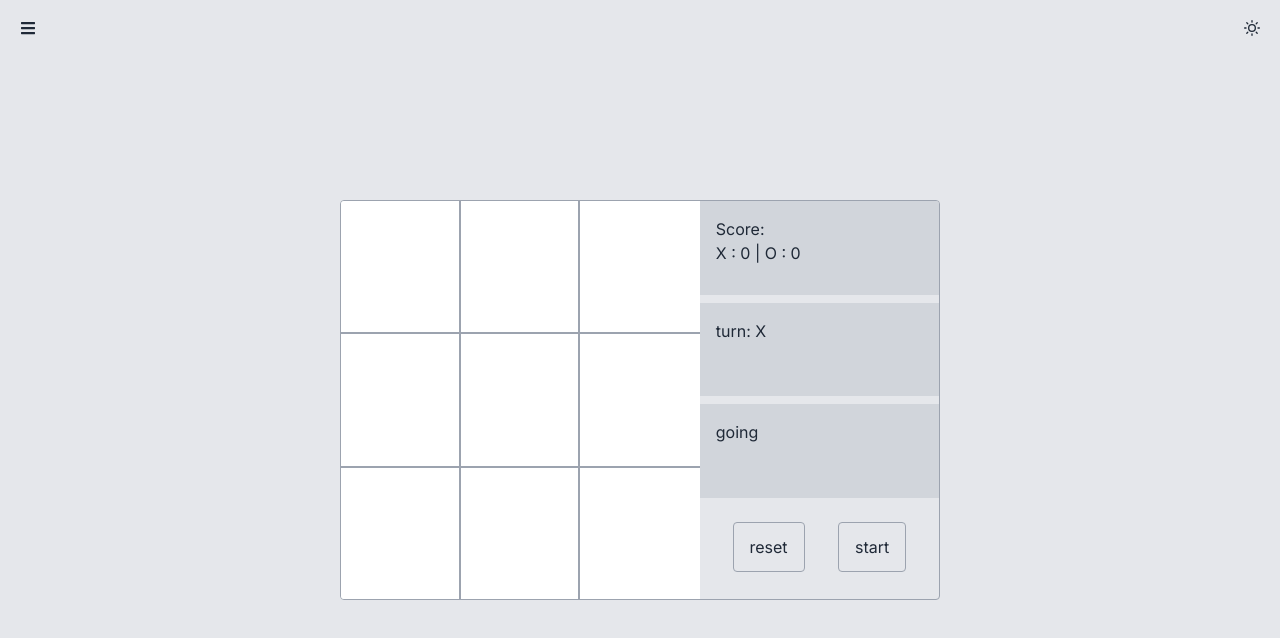
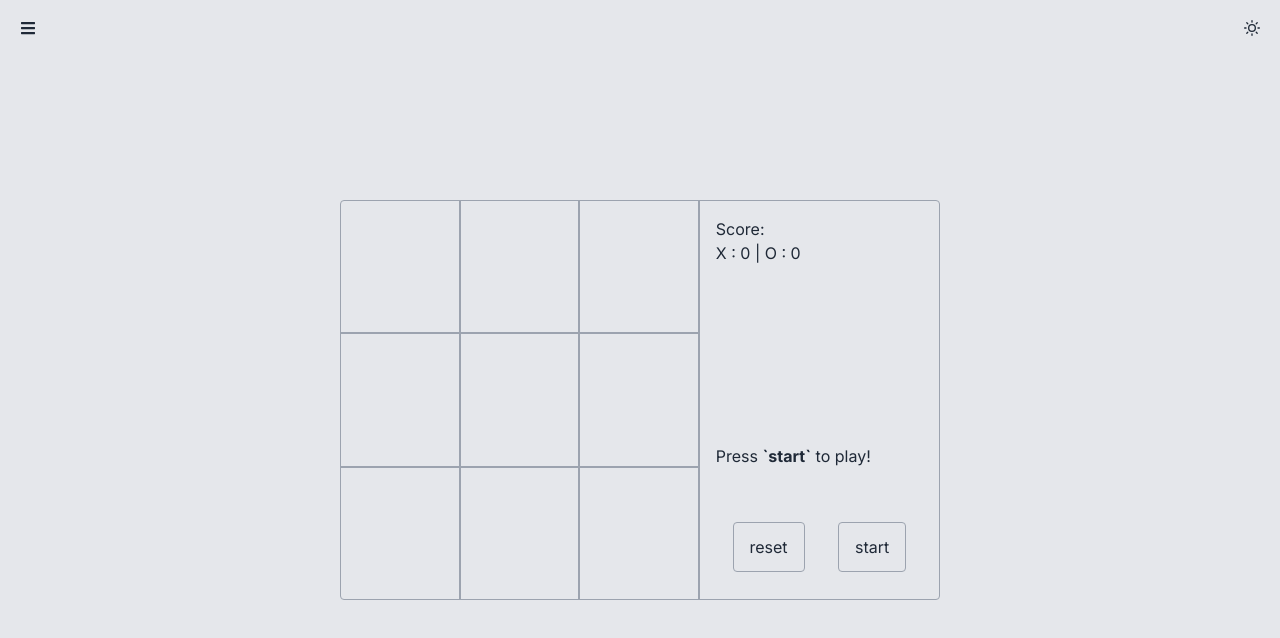
Before and after one commit to inaki/experiments, a Next.js app: page /tictactoe in a window 1280 px wide. Shown: the top 638 px of the page. Built offline with nearby package versions, Linux system fonts and the light colour scheme.

Commit message:
Fix game play for tic tac toe

```diff
--- a/src/app/tictactoe/helpers.ts
+++ b/src/app/tictactoe/helpers.ts
@@ -51,11 +51,11 @@ export const cellBorder = (rIdx: number, cIdx: number) => {
   } else if (rIdx === 2 && cIdx === 1) {
     return "border-t-2 border-r-2 border-gray-400";
   } else if (rIdx === 0 && cIdx === 2) {
-    return "border-b-2 border-gray-400";
+    return "border-b-2 border-r-2 border-gray-400";
   } else if (rIdx === 1 && cIdx === 2) {
-    return "border-gray-400";
+    return "border-r-2 border-gray-400";
   } else if (rIdx === 2 && cIdx === 2) {
-    return "border-t-2 border-gray-400";
+    return "border-t-2 border-r-2 border-gray-400";
   } else {
     return "";
   }
--- a/src/app/tictactoe/page.tsx
+++ b/src/app/tictactoe/page.tsx
@@ -23,13 +23,13 @@ const TicTacToeCell = ({ value }: TicTacToeCellProps) => {
   );
 };
 
-const boardInit = [
-  [null, null, null],
-  [null, null, null],
-  [null, null, null],
-];
+export default function TicTacToe() {
+  const boardInit = [
+    [null, null, null],
+    [null, null, null],
+    [null, null, null],
+  ];
 
-export default function TicTacToe() {
   const [turn, setTurn] = useState<"X" | "O">("X"); // ["X", "O", "X", "O"
   const [isGameStarted, setIsGameStarted] = useState(false); // [true, false]
   const [isGameEnded, setIsGameEnded] = useState(false); // [true, false]
@@ -38,13 +38,21 @@ export default function TicTacToe() {
   const [board, setBoard] = useState<CellValue[][]>(boardInit);
 
   const handleClickTurn = (rIdx: number, cIdx: number) => {
+    if (!isGameStarted) {
+      return;
+    }
+
+    if (board[rIdx][cIdx]) {
+      return;
+    }
+
     setBoard((prev: CellValue[][]) => {
       const newBoard: CellValue[][] = [...prev];
       newBoard[rIdx][cIdx] = turn;
 
       if (checkWinner(newBoard)) {
-        console.log("winner");
         setIsGameEnded(true);
+        setIsGameStarted(false);
         setWinner(turn);
         setScore((prev) => {
           if (turn === "X") {
@@ -62,11 +70,17 @@ export default function TicTacToe() {
   };
 
   const handleStartGame = () => {
-    console.log("start");
+    setBoard(boardInit);
+    setIsGameStarted(true);
   };
 
   const handleResetGame = () => {
-    console.log("reset");
+    setBoard(boardInit);
+    setIsGameEnded(false);
+    setWinner(null);
+    setIsGameStarted(false);
+    setScore([0, 0]);
+    setTurn("X");
   };
 
   return (
@@ -81,7 +95,7 @@ export default function TicTacToe() {
               return (
                 <div
                   key={`${rowIndex}-${cellIndex}`}
-                  className={`bg-white ${cellBorder(rowIndex, cellIndex)}`}
+                  className={`${cellBorder(rowIndex, cellIndex)}`}
                   onClick={() => handleClickTurn(rowIndex, cellIndex)}
                 >
                   <TicTacToeCell value={cell} />
@@ -92,11 +106,30 @@ export default function TicTacToe() {
         </div>
 
         <div className="grid grid-rows-4 gap-2">
-          <div className="bg-gray-300 p-4">
+          <div className="p-4">
             <div>Score:</div>X : {score[0]} | O : {score[1]}
           </div>
-          <div className="bg-gray-300 p-4">turn: {turn}</div>
-          <div className="bg-gray-300 p-4">{isGameEnded ? "end" : "going"}</div>
+          <div className="p-4">
+            {isGameStarted && (
+              <>
+                Is <span className="underline">{turn}</span> turn!
+              </>
+            )}
+            {isGameEnded && !isGameStarted && (
+              <span>
+                {winner} player <span className="underline">won</span> this
+                play!
+              </span>
+            )}
+          </div>
+          <div className="p-4">
+            <br />
+            {!isGameStarted && (
+              <span>
+                Press <span className="font-bold">`start`</span> to play!
+              </span>
+            )}
+          </div>
           <div className="p-4 flex justify-around">
             <button
               className="border h-[50px] border-gray-400 rounded box-sizing inline-block px-4 py-2"
```
